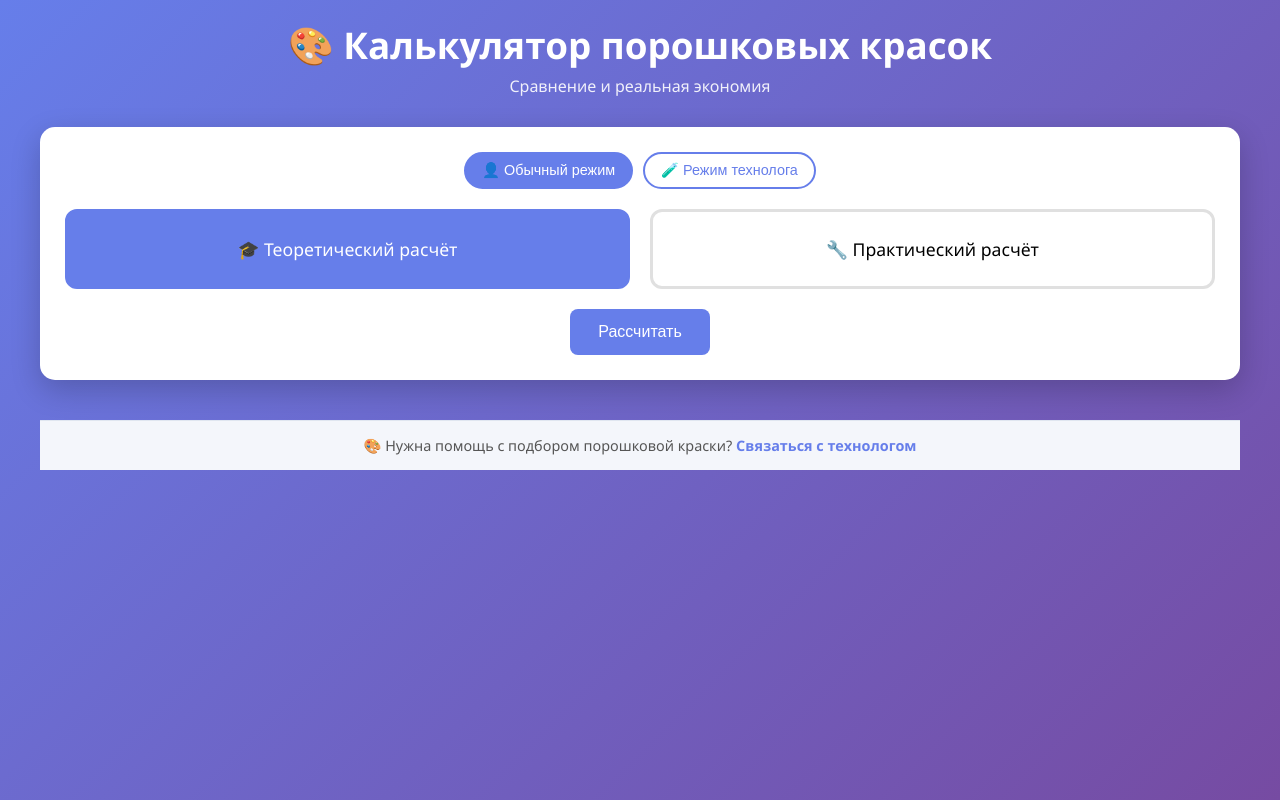
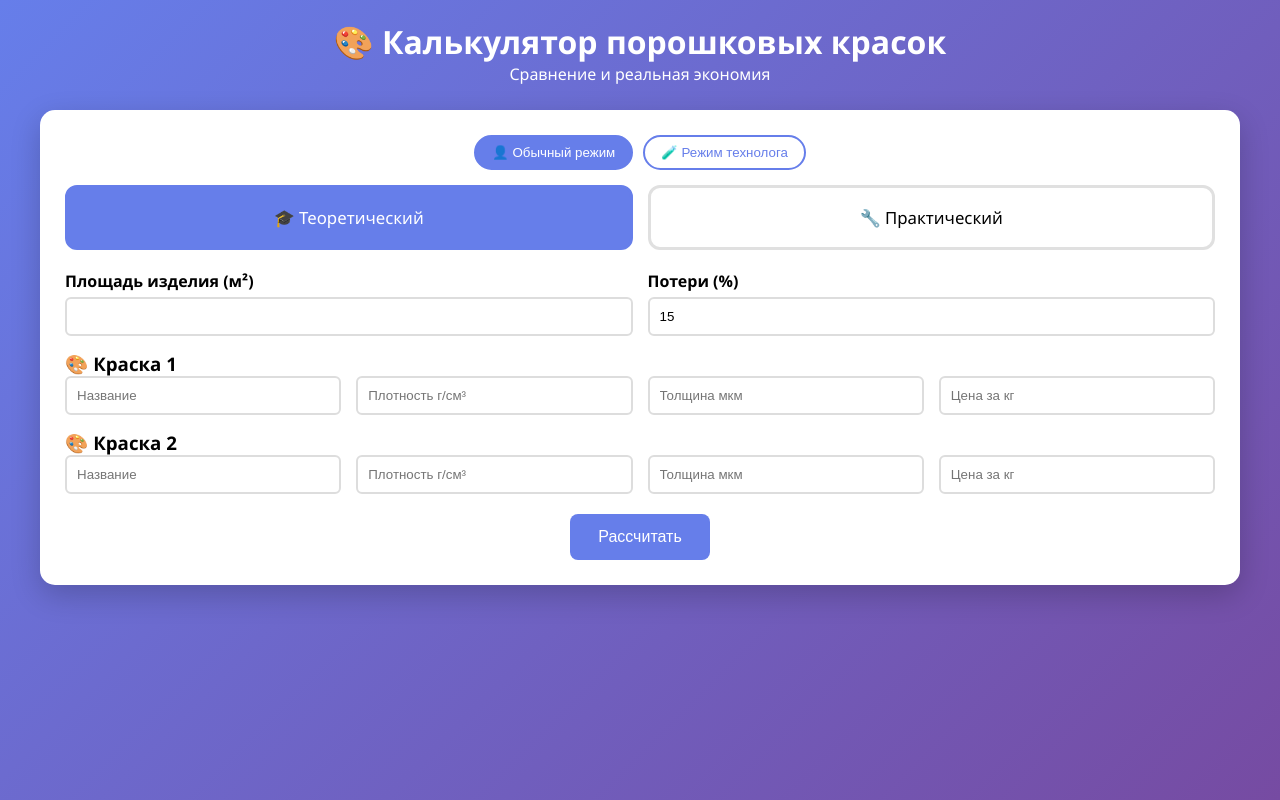
Before and after one commit to 10n1ck-cmd/paint-calculator-bot, a Flask app: page / in a window 1280 px wide. Run offline with Flask 3, Linux system fonts and the light colour scheme.

Commit message:
Update index.html

```diff
--- a/templates/index.html
+++ b/templates/index.html
@@ -13,47 +13,37 @@ background:linear-gradient(135deg,#667eea,#764ba2);
 min-height:100vh;padding:20px
 }
 .container{max-width:1200px;margin:auto}
-
-.header{text-align:center;color:#fff;margin-bottom:30px}
-.header h1{font-size:2.3em;margin-bottom:5px}
-.header p{opacity:.9}
+.header{text-align:center;color:#fff;margin-bottom:25px}
 
 .block{
 background:#fff;border-radius:15px;
-padding:25px;margin-bottom:30px;
+padding:25px;margin-bottom:25px;
 box-shadow:0 10px 30px rgba(0,0,0,.2)
 }
 
 .toggle{
-display:flex;justify-content:center;gap:10px;margin-bottom:20px
+display:flex;justify-content:center;gap:10px;margin-bottom:15px
 }
 .toggle button{
 padding:8px 16px;border-radius:20px;
 border:2px solid #667eea;
 background:#fff;color:#667eea;
-cursor:pointer;font-size:.9em
+cursor:pointer
 }
-.toggle button.active{
-background:#667eea;color:#fff
-}
+.toggle button.active{background:#667eea;color:#fff}
 
 .calc-types{
 display:grid;grid-template-columns:1fr 1fr;
-gap:20px;margin-bottom:20px
+gap:15px;margin-bottom:20px
 }
 .calc-type-btn{
 border:3px solid #e0e0e0;
-border-radius:12px;
-padding:25px;
-cursor:pointer;
-text-align:center;
-font-size:1.1em;
-transition:.2s
+border-radius:12px;padding:18px;
+cursor:pointer;text-align:center;font-size:1.05em
 }
 .calc-type-btn.active{
 background:#667eea;color:#fff;border-color:#667eea
 }
-.calc-type-btn:active{transform:scale(.97)}
 
 .input-group{
 display:flex;gap:15px;flex-wrap:wrap;margin-bottom:15px
@@ -61,7 +51,7 @@ display:flex;gap:15px;flex-wrap:wrap;margin-bottom:15px
 .input-field{flex:1;min-width:200px}
 label{font-weight:600;display:block;margin-bottom:5px}
 input{
-width:100%;padding:12px;
+width:100%;padding:10px;
 border:2px solid #ddd;border-radius:6px
 }
 
@@ -71,7 +61,6 @@ border:none;border-radius:8px;
 padding:14px 28px;
 font-size:1em;cursor:pointer
 }
-button.primary:active{transform:scale(.97)}
 
 .results-grid{
 display:grid;
@@ -81,34 +70,14 @@ gap:20px
 .card{
 background:#f8f9fa;
 border-radius:12px;
-padding:20px;
-border:2px solid #e9ecef
+padding:18px;border:2px solid #e9ecef
 }
-.value{
-font-size:22px;font-weight:700;margin-top:5px
-}
+.value{font-size:22px;font-weight:700}
 .good{color:#2e7d32}
 .bad{color:#c62828}
-
 .tech{
-background:#eef2ff;
-border-left:4px solid #667eea;
-padding:12px;margin-top:12px;
-font-size:.9em
-}
-
-.soft-ad{
-margin-top:40px;
-padding:15px;
-background:#f4f6fb;
-border-top:1px solid #e0e6f0;
-text-align:center;
-font-size:.9em;color:#555
-}
-.soft-ad a{
-color:#667eea;
-font-weight:600;
-text-decoration:none
+background:#eef2ff;border-left:4px solid #667eea;
+padding:10px;margin-top:10px;font-size:.9em
 }
 
 @media(max-width:768px){
@@ -127,47 +96,76 @@ text-decoration:none
 </div>
 
 <div class="block">
+
 <div class="toggle">
-<button id="userBtn" class="active"
-onclick="setTechMode(false)">👤 Обычный режим</button>
-<button id="techBtn"
-onclick="setTechMode(true)">🧪 Режим технолога</button>
+<button id="userBtn" class="active" onclick="setTechMode(false)">👤 Обычный режим</button>
+<button id="techBtn" onclick="setTechMode(true)">🧪 Режим технолога</button>
 </div>
 
 <div class="calc-types">
-<div class="calc-type-btn active"
-onclick="selectCalc(event,'theoretical')">🎓 Теоретический расчёт</div>
-<div class="calc-type-btn"
-onclick="selectCalc(event,'practical')">🔧 Практический расчёт</div>
+<div class="calc-type-btn active" onclick="selectCalc(event,'theoretical')">🎓 Теоретический</div>
+<div class="calc-type-btn" onclick="selectCalc(event,'practical')">🔧 Практический</div>
 </div>
 
-<div style="text-align:center">
+<div class="input-group">
+<div class="input-field">
+<label>Площадь изделия (м²)</label>
+<input type="number" id="product_area" step="0.01">
+</div>
+<div class="input-field" id="lossBlock">
+<label>Потери (%)</label>
+<input type="number" id="loss_factor" value="15">
+</div>
+</div>
+
+<h3>🎨 Краска 1</h3>
+<div class="input-group" id="paint1_theory">
+<input class="input-field" id="p1_name" placeholder="Название">
+<input class="input-field" id="p1_density" placeholder="Плотность г/см³">
+<input class="input-field" id="p1_thickness" placeholder="Толщина мкм">
+<input class="input-field" id="p1_price" placeholder="Цена за кг">
+</div>
+
+<div class="input-group" id="paint1_practice" style="display:none">
+<input class="input-field" id="p1p_name" placeholder="Название">
+<input class="input-field" id="p1_real" placeholder="Расход кг">
+<input class="input-field" id="p1p_price" placeholder="Цена за кг">
+</div>
+
+<h3>🎨 Краска 2</h3>
+<div class="input-group" id="paint2_theory">
+<input class="input-field" id="p2_name" placeholder="Название">
+<input class="input-field" id="p2_density" placeholder="Плотность г/см³">
+<input class="input-field" id="p2_thickness" placeholder="Толщина мкм">
+<input class="input-field" id="p2_price" placeholder="Цена за кг">
+</div>
+
+<div class="input-group" id="paint2_practice" style="display:none">
+<input class="input-field" id="p2p_name" placeholder="Название">
+<input class="input-field" id="p2_real" placeholder="Расход кг">
+<input class="input-field" id="p2p_price" placeholder="Цена за кг">
+</div>
+
+<div style="text-align:center;margin-top:20px">
 <button class="primary" onclick="calculate()">Рассчитать</button>
 </div>
 </div>
 
 <div class="block" id="results" style="display:none">
-<h2 style="margin-bottom:20px">📊 Результаты</h2>
+<h2>📊 Результаты</h2>
 <div class="results-grid" id="resultsGrid"></div>
 </div>
-
-<footer class="soft-ad">
-🎨 Нужна помощь с подбором порошковой краски?
-<a href="/contacts">Связаться с технологом</a>
-</footer>
 
 </div>
 
 <script>
-document.addEventListener('touchstart',()=>{},true);
+let calcType='theoretical';
+let techMode=false;
 
-let techMode=false;
-let calcType='theoretical';
-
-function setTechMode(value){
-techMode=value;
-userBtn.classList.toggle('active',!value);
-techBtn.classList.toggle('active',value);
+function setTechMode(v){
+techMode=v;
+userBtn.classList.toggle('active',!v);
+techBtn.classList.toggle('active',v);
 }
 
 function selectCalc(e,type){
@@ -175,57 +173,67 @@ calcType=type;
 document.querySelectorAll('.calc-type-btn')
 .forEach(b=>b.classList.remove('active'));
 e.currentTarget.classList.add('active');
+
+paint1_theory.style.display=type==='theoretical'?'flex':'none';
+paint2_theory.style.display=type==='theoretical'?'flex':'none';
+paint1_practice.style.display=type==='practical'?'flex':'none';
+paint2_practice.style.display=type==='practical'?'flex':'none';
+lossBlock.style.display=type==='theoretical'?'block':'none';
 }
 
-function calculate(){
+async function calculate(){
+const area=parseFloat(product_area.value);
+if(!area||area<=0){alert('Введите площадь');return;}
 
-/* демонстрационные данные (заменишь на API) */
-const p1={name:'Полиэстер',cons:0.85,price:450};
-const p2={name:'Эпоксидная',cons:1.2,price:520};
+let payload={calc_type:calcType,product_area:area};
 
-const cost1=p1.cons*p1.price;
-const cost2=p2.cons*p2.price;
+if(calcType==='theoretical'){
+payload.loss_factor=parseFloat(loss_factor.value)/100;
+payload.paint1={
+name:p1_name.value,density:+p1_density.value,
+thickness:+p1_thickness.value,price:+p1_price.value
+};
+payload.paint2={
+name:p2_name.value,density:+p2_density.value,
+thickness:+p2_thickness.value,price:+p2_price.value
+};
+}else{
+payload.paint1={
+name:p1p_name.value,real_consumption:+p1_real.value,price:+p1p_price.value
+};
+payload.paint2={
+name:p2p_name.value,real_consumption:+p2_real.value,price:+p2p_price.value
+};
+}
 
-const diff=cost2-cost1;
-const diffPct=(diff/cost2*100).toFixed(1);
-const better=cost1<cost2?p1:p2;
+const res=await fetch('/api/calculate',{
+method:'POST',
+headers:{'Content-Type':'application/json'},
+body:JSON.stringify(payload)
+});
+const json=await res.json();
+if(!json.success){alert(json.error);return;}
+render(json.result);
+}
 
+function render(r){
+const d=r.comparison.difference;
 resultsGrid.innerHTML=`
 <div class="card">
-<h3>${p1.name}</h3>
-<div class="value">${cost1.toFixed(0)} ₽</div>
-${techMode?`
-<div class="tech">
-Расход: ${(p1.cons*1000).toFixed(0)} г/м²<br>
-Укрывистость: ${(1/p1.cons).toFixed(2)} м²/кг
-</div>`:''}
+<h3>${r.paint1.name}</h3>
+<div class="value">${r.paint1.product_cost} ₽</div>
+${techMode?`<div class="tech">Расход: ${r.paint1.practical_consumption||r.paint1.real_consumption} кг</div>`:''}
 </div>
-
 <div class="card">
-<h3>${p2.name}</h3>
-<div class="value">${cost2.toFixed(0)} ₽</div>
-${techMode?`
-<div class="tech">
-Расход: ${(p2.cons*1000).toFixed(0)} г/м²<br>
-Укрывистость: ${(1/p2.cons).toFixed(2)} м²/кг
-</div>`:''}
+<h3>${r.paint2.name}</h3>
+<div class="value">${r.paint2.product_cost} ₽</div>
+${techMode?`<div class="tech">Расход: ${r.paint2.practical_consumption||r.paint2.real_consumption} кг</div>`:''}
 </div>
-
 <div class="card">
 <h3>💰 Экономия</h3>
-<div class="value ${diff>0?'good':'bad'}">
-${Math.abs(diff).toFixed(0)} ₽ (${Math.abs(diffPct)}%)
-</div>
-<p style="margin-top:10px"><strong>Рекомендуется:</strong></p>
-<div class="value good">${better.name}</div>
-${techMode?`
-<div class="tech">
-Формула:<br>
-Стоимость = Расход × Цена
-</div>`:''}
-</div>
-`;
-
+<div class="value ${d>0?'good':'bad'}">${Math.abs(d)} ₽</div>
+<div class="value good">${r.comparison.cheaper_name}</div>
+</div>`;
 results.style.display='block';
 }
 </script>
```
